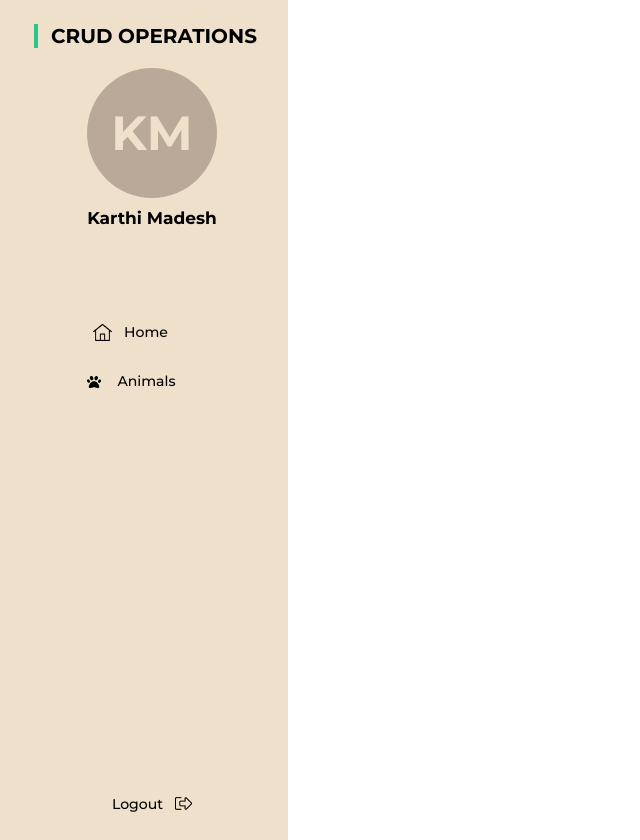
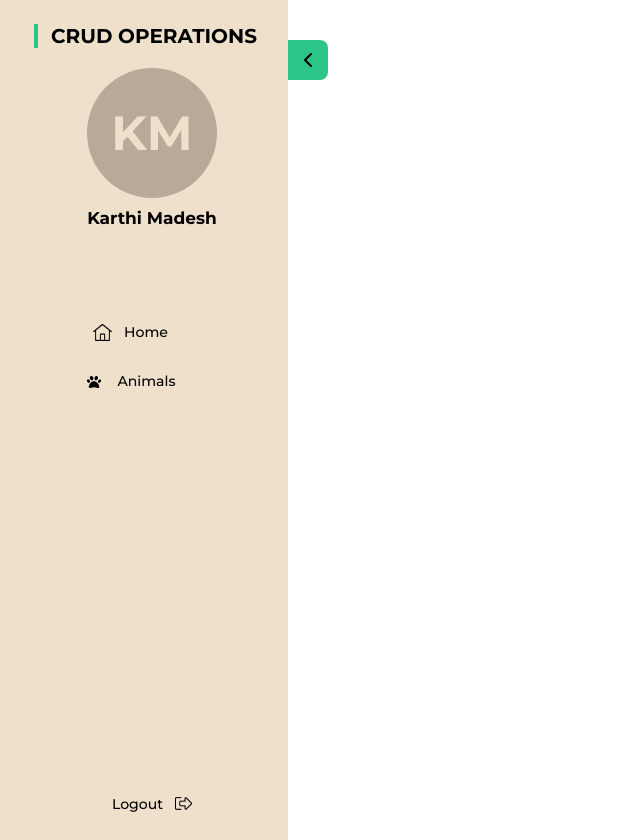
Before and after one commit to BlueTeam-2challenge/2challenge-front, a React (Vite) app: page / in a window 1280 px wide. Shown: the whole page, without its empty margins (0-640 px from the left). Built offline with nearby package versions, Linux system fonts and the light colour scheme.

Commit message:
feat: add arrow button for closing sidebar

```diff
--- a/src/components/SideMenu/SideMenu.module.css
+++ b/src/components/SideMenu/SideMenu.module.css
@@ -8,7 +8,16 @@
     align-items: center;
     padding: 1.5rem 0.5rem 1rem 1.5rem;
     gap: 1rem;
-    transition: width 0.5s ease
+    transition: 0.5s;
+    position: relative;
+}
+
+.sidebar.sideHide {
+    width: 2%;
+}
+
+.sidebar.sideHide .logout {
+    display: none;
 }
 
 .navbar {
@@ -28,11 +37,36 @@
     display: none;
 }
 
+.openMenu {
+    top: 5vh;
+    left: calc(100% - 0px);
+    background-color: #2BC587;
+    border-top-right-radius: 20%;
+    border-bottom-right-radius: 20%;
+    border: none;
+    width: 40px;
+    height: 40px;
+    display: flex;
+    justify-content: center;
+    align-items: center;
+    cursor: pointer;
+    position: absolute;
+    z-index: 1000;
+}
+
+.hide {
+    display: none;
+}
+
+.sideContent.contentHide{
+    display: none;
+}
 
 @media (max-width: 1300px) {
     .sidebar {
         width: 20%;
     }
+
 }
 
 @media (max-width: 1100px) {
@@ -64,10 +98,6 @@
         color: white;
     }
 
-    .hide {
-        display: none;
-    }
-
     .sidebar {
         width: 100%;
         height: 5vh;
@@ -86,4 +116,8 @@
         display: none;
     }
 
+    .openMenu{
+        display: none;
+    }
+
 }
--- a/src/components/SideMenu/SideMenu.tsx
+++ b/src/components/SideMenu/SideMenu.tsx
@@ -3,21 +3,41 @@ import NavButton from "../NavButton"
 import UserProfile from "../UserProfile"
 import { BrowserRouter as Router } from 'react-router-dom';
 import styles from './SideMenu.module.css'
-import { X } from "lucide-react";
-import { Menu } from "lucide-react";
-import { useState } from "react";
+import { X, Menu, ChevronRight, ChevronLeft } from "lucide-react";
+import { useState, useEffect } from "react";
+import { SideMenuProps } from "./types";
 
-const SideMenu = () => {
-  const [hamburger, setHamburger] = useState(false)
+const SideMenu = ({toggleHamburger, toggleMenu}: SideMenuProps) => {
+  const [hamburger, setHamburger] = useState<boolean>(false)
+  const [menu, setMenu] = useState<boolean>(false)
 
-  const toggleHamburger = () => {
+  toggleHamburger = () => {
     setHamburger(!hamburger)
   }
 
+  toggleMenu = () => {
+    setMenu(!menu)
+  }
+
+  useEffect(() => {
+    const isMobile = () => {
+      if(window.innerWidth <= 685){
+        setHamburger(true);
+        setMenu(false);
+      }else{
+        setHamburger(false)
+      }
+    };
+
+    isMobile();
+
+    window.addEventListener('resize', isMobile);
+  }, []);
+
   return (
     <Router>
-      <div className={`${styles.sidebar} ${hamburger ? styles.nav : styles.side}`}>
-      <div className={`${styles.sideContent} ${hamburger ? styles.hide : ''}`}>
+      <div className={`${styles.sidebar} ${hamburger ? styles.nav : styles.side} ${menu ? styles.sideHide : ''}`}>
+      <div className={`${styles.sideContent} ${hamburger ? styles.hide : ''} ${menu ? styles.contentHide : ''}`}>
           <Logo variant="small" />
           <UserProfile name="Karthi Madesh" />
           <div className={styles.navbar}>
@@ -26,6 +46,9 @@ const SideMenu = () => {
           </div>
         </div>
         <div className={styles.logout}><NavButton to="/" label="Logout" icon="src\assets\images\logout-icon.png" /></div>
+        <div className={`${styles.openMenu} `} onClick={toggleMenu}>
+          {menu ? <ChevronRight /> : <ChevronLeft />}
+        </div>
     </div>
     <div className={styles.menuIcon} onClick={toggleHamburger}>
       {hamburger ? <Menu /> : <X />}
--- /dev/null
+++ b/src/components/SideMenu/types.ts
@@ -0,0 +1,4 @@
+export interface SideMenuProps {
+    toggleMenu: () => void;
+    toggleHamburger: () => void;
+}
```
